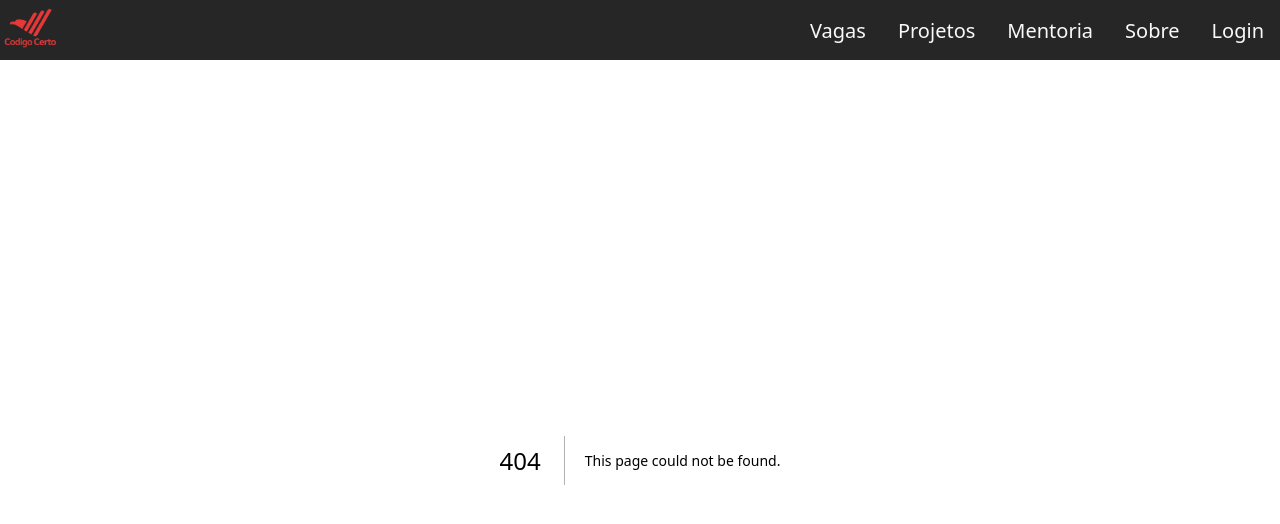
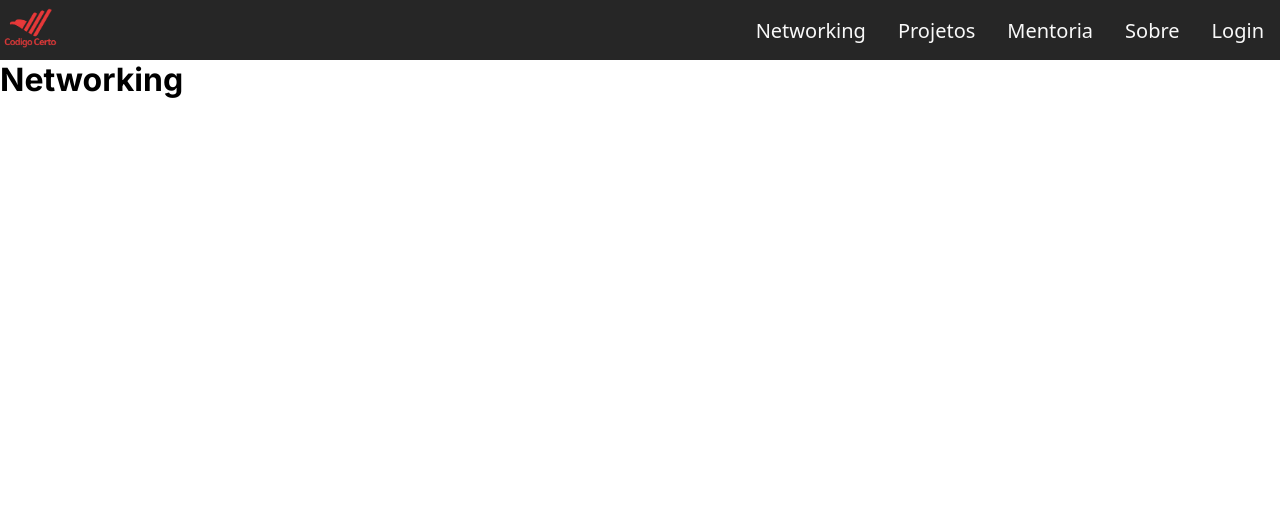
Before and after one commit to codigocerto/equipe02, a Next.js app in the folder frontend/: page /networking in a window 1280 px wide. Before the commit this address had no page. Shown: the top 524 px of the page. Built offline with nearby package versions, Linux system fonts and the light colour scheme.

Commit message:
add networking page to header

```diff
--- /dev/null
+++ b/frontend/src/app/networking/page.tsx
@@ -0,0 +1,7 @@
+export default function Networking() {
+  return (
+    <main>
+      <h1>Networking</h1>
+    </main>
+  );
+}
--- a/frontend/src/components/header/index.tsx
+++ b/frontend/src/components/header/index.tsx
@@ -21,7 +21,7 @@ const Header = () => {
           />
         </Link>
         <nav className={styles.linkContent}>
-          <Link href="/">Vagas</Link>
+          <Link href="/networking">Networking</Link>
           <Link href="/">Projetos</Link>
           <Link href="/">Mentoria</Link>
           <Link href="/">Sobre</Link>
```
